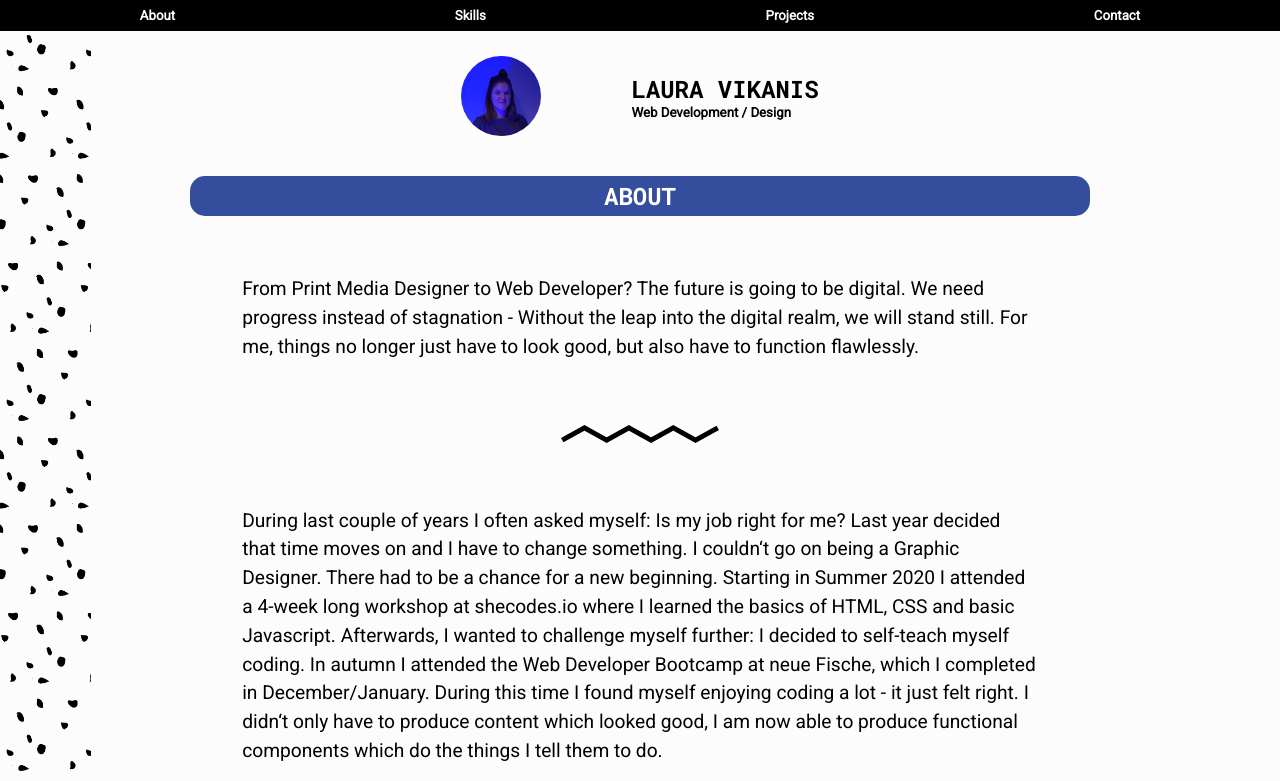
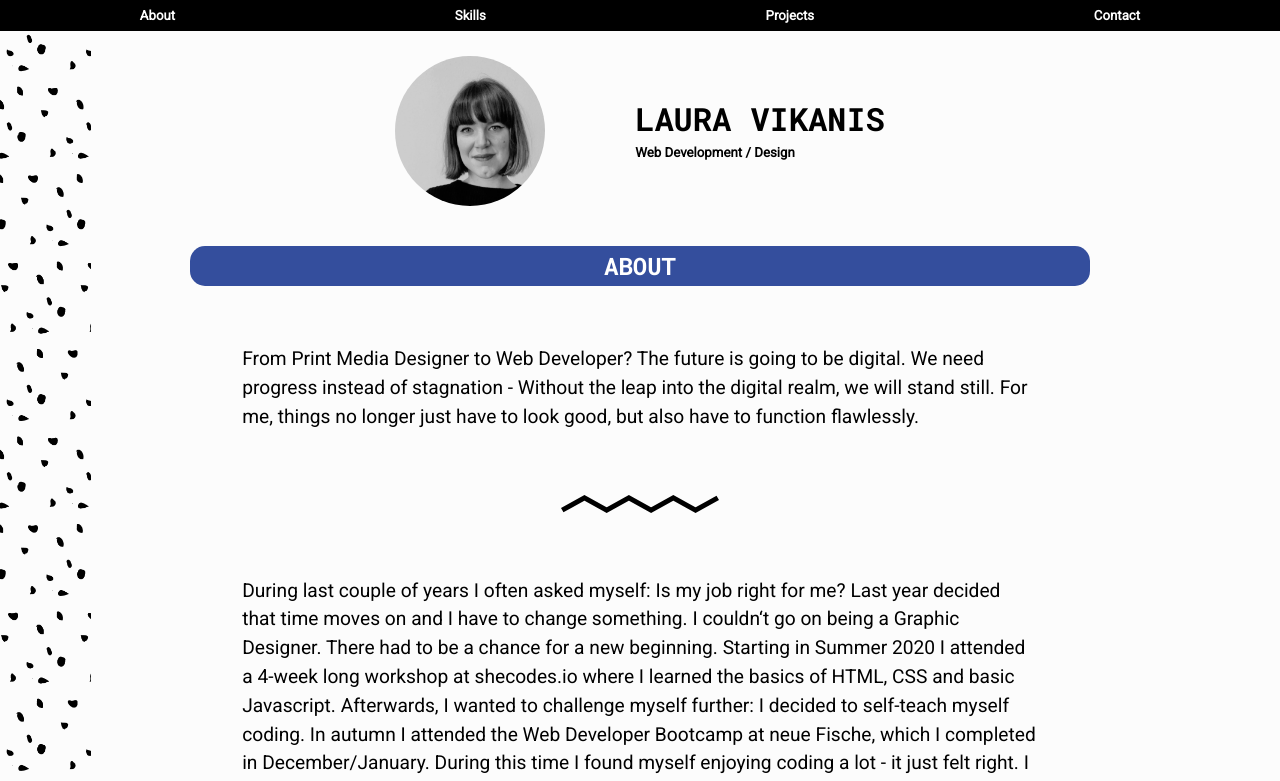
Before and after one commit to lauravikanis/portfolio2021, a React (Create React App) app: page / in a window 1280 px wide. Shown: the top 781 px of the page. Built offline with nearby package versions, Linux system fonts and the light colour scheme; a web font is replaced by a local one.

Commit message:
change headerpcture

```diff
--- a/src/components/Header/Header.js
+++ b/src/components/Header/Header.js
@@ -1,5 +1,5 @@
 import React from "react";
-import profilepic from "../../assets/profile.jpg";
+import profilepic from "../../assets/IMG_0340_web.jpg";
 import styled from "styled-components/macro";
 
 const HeaderContainer = styled.header`
@@ -11,15 +11,15 @@ const HeaderContainer = styled.header`
   background-color: var(--background);
 
   img {
-    height: 80px;
-    width: 80px;
-    border-radius: 50px;
+    height: 150px;
+    width: 150px;
+    border-radius: 100px;
     margin-right: 10%;
   }
 
-  h2,
+  h1,
   h5 {
-    margin: 0;
+    margin: 0 0 5px 0;
   }
 `;
 
@@ -27,7 +27,7 @@ const Header = () => (
   <HeaderContainer>
     <img src={profilepic} alt="Laura" />
     <div>
-      <h2>Laura Vikanis</h2>
+      <h1>Laura Vikanis</h1>
       <h5>Web Development / Design</h5>
     </div>
   </HeaderContainer>
```
Also changed, not shown: src/assets/IMG_0340_web.jpg (added).
